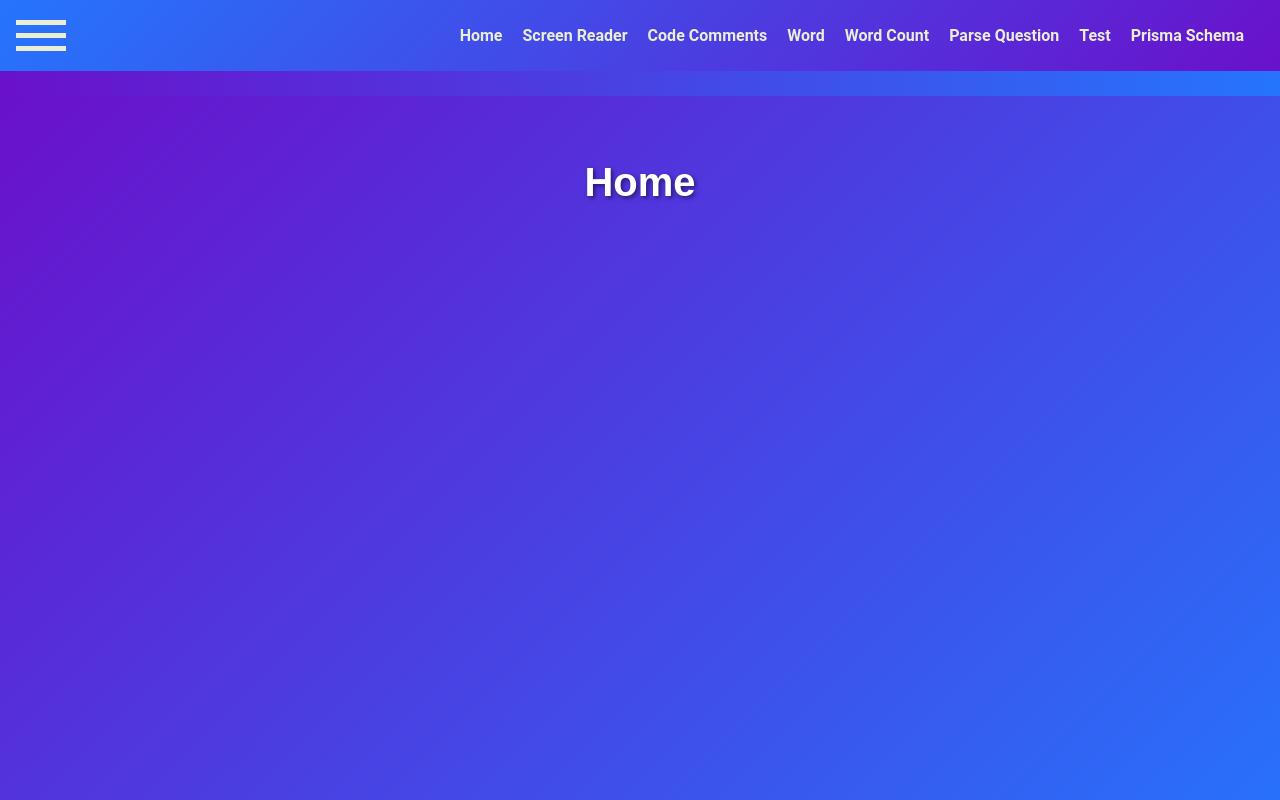
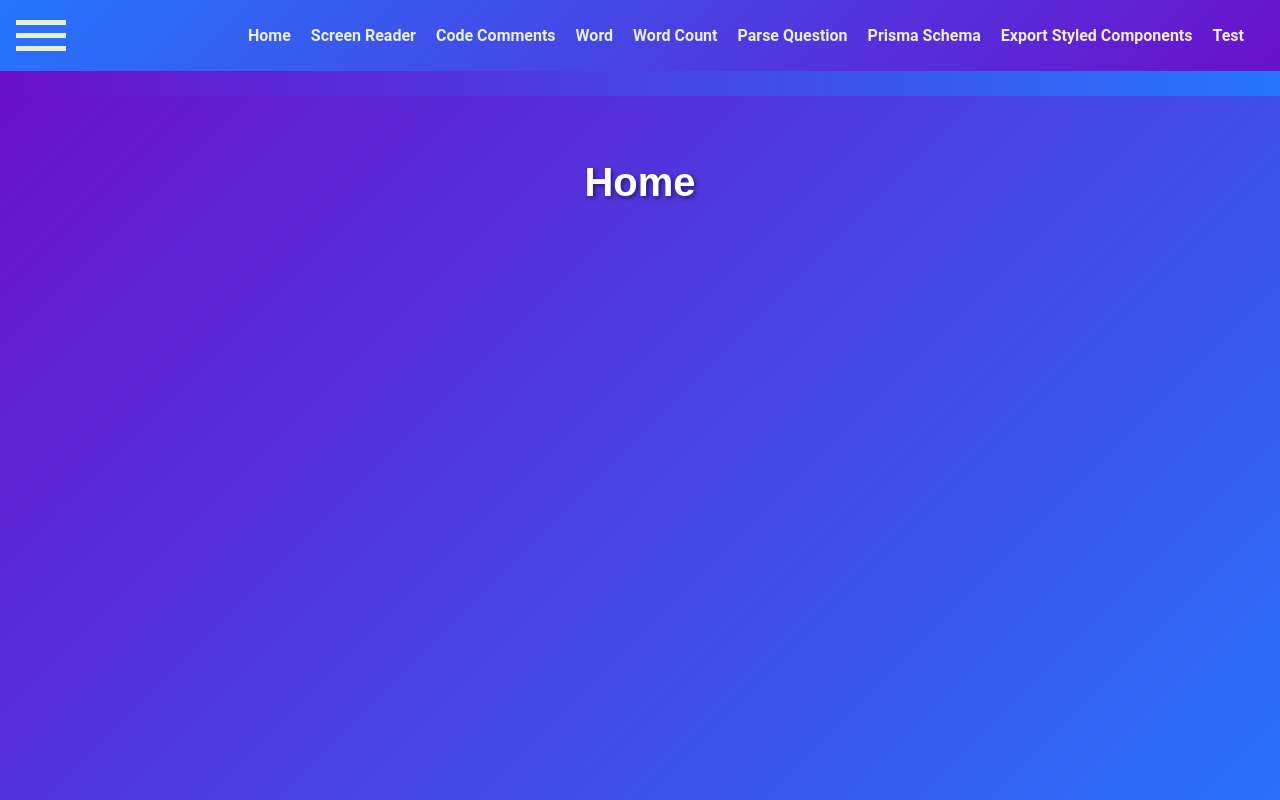
Before and after one commit to KidusTadesseCode/TestUtility, a React (Create React App) app: page /Test in a window 1280 px wide. Shown: the top 800 px of the page. Built offline with nearby package versions, Linux system fonts and the light colour scheme.

Commit message:
added ExportStyledComponents

```diff
--- a/package.json
+++ b/package.json
@@ -7,6 +7,8 @@
     "@testing-library/jest-dom": "^5.17.0",
     "@testing-library/react": "^13.4.0",
     "@testing-library/user-event": "^13.5.0",
+    "axios": "^1.7.9",
+    "dotenv": "^16.4.7",
     "html-react-parser": "^5.2.2",
     "react": "^18.2.0",
     "react-dom": "^18.2.0",
--- a/src/PageRoutes.js
+++ b/src/PageRoutes.js
@@ -6,6 +6,7 @@ import Word from "./component/Word/Word";
 import WordCount from "./component/WordCount/WordCount";
 import ParseQuestion from "./component/ParseQuestion/ParseQuestion";
 import MulipleIntoSingleSchema from "./component/MulipleIntoSingleSchema/MulipleIntoSingleSchema";
+import ExportStyledComponents from "./component/ExportStyledComponents/ExportStyledComponents";
 // *****  Documention  *****
 // private 1=private 0=public -1=private public
 // navigation: true= navigationName will displayed in the navigation bar and false= will not
@@ -126,11 +127,11 @@ const PageRoutes = [
     colipaseNav: true,
   },
   {
-    id: "Test",
-    navigationName: "Test",
-    element: <Test />,
-    path: "/Test",
-    order: 5000,
+    id: "MulipleIntoSingleSchema",
+    navigationName: "Prisma Schema",
+    element: <MulipleIntoSingleSchema />,
+    path: "/mulipleIntoSingleSchema",
+    order: 7,
     private: -1,
     navigation: true,
     footer: false,
@@ -139,11 +140,24 @@ const PageRoutes = [
     colipaseNav: true,
   },
   {
-    id: "MulipleIntoSingleSchema",
-    navigationName: "Prisma Schema",
-    element: <MulipleIntoSingleSchema />,
-    path: "/mulipleIntoSingleSchema",
-    order: 5000,
+    id: "ExportStyledComponents",
+    navigationName: "Export Styled Components",
+    element: <ExportStyledComponents />,
+    path: "/exportStyledComponents",
+    order: 8,
+    private: -1,
+    navigation: true,
+    footer: false,
+    errorComponent: false,
+    displayRoutesOnThisPage: true,
+    colipaseNav: true,
+  },
+  {
+    id: "Test",
+    navigationName: "Test",
+    element: <Test />,
+    path: "/Test",
+    order: 5000, // Last
     private: -1,
     navigation: true,
     footer: false,
--- /dev/null
+++ b/src/component/ExportStyledComponents/ExportStyledComponents.js
@@ -0,0 +1,45 @@
+import React, { useEffect, useState } from "react";
+import { ExportStyledComponentsContainer } from "./ExportStyledComponents_style";
+import { Header, SubContainer, TextArea } from "../GlobalStyling/GlobalStyling";
+const l = console.log;
+function ExportStyledComponents() {
+  const [code, setCode] = useState("");
+  const [output, setOutput] = useState("");
+
+  useEffect(() => {
+    if (!code || code.replaceAll(" ", "") === "") return;
+    const lines = code.split("\n");
+    let output = "{";
+    for (const line of lines) {
+      if (line.replaceAll(" ", "") === "") continue;
+      if (!line.startsWith("const")) continue;
+      const splitLine = line.split(" ");
+      const componentName = splitLine[1];
+      if (!componentName) continue;
+      if (componentName.endsWith(":")) continue;
+      output = output + `${componentName}, `;
+    }
+    // output = output + "}";
+    output = output.slice(0, -2) + " }";
+    setOutput(output);
+  }, [code]);
+
+  const handleTextChange = (event) => {
+    event.preventDefault();
+    setCode(event.target.value);
+  };
+
+  return (
+    <ExportStyledComponentsContainer>
+      <Header>ExportStyledComponents</Header>
+      <SubContainer>
+        <TextArea onChange={handleTextChange}>{code}</TextArea>
+      </SubContainer>
+      <SubContainer />
+      <SubContainer>
+        <TextArea readOnly value={output} />
+      </SubContainer>
+    </ExportStyledComponentsContainer>
+  );
+}
+export default ExportStyledComponents;
--- /dev/null
+++ b/src/component/ExportStyledComponents/ExportStyledComponents_style.js
@@ -0,0 +1,3 @@
+import styled from "styled-components";
+export const ExportStyledComponentsContainer = styled.div``;
+export const Header = styled.div``;
--- /dev/null
+++ b/src/component/Promps/Promps_style.js
@@ -0,0 +1,6 @@
+import styled from "styled-components";
+export const PrompsContainer = styled.div``;
+export const Header = styled.div``;
+
+// Use styled-components and keep the style consistent
+// Make me a component
```
Also changed, not shown: src/component/Promps/Promps.js (added, +11 -0 lines), 10 other files (tests, documents, lock files or other folders).
